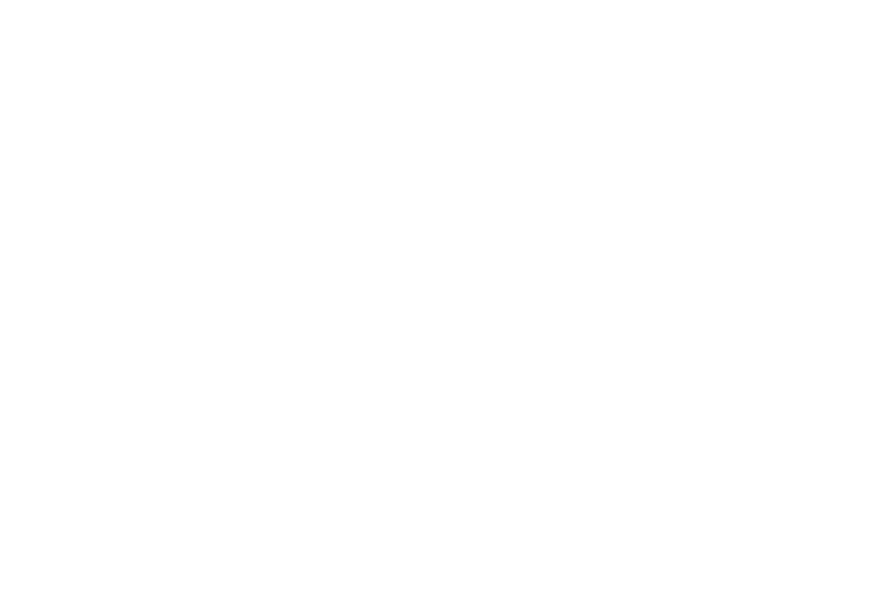
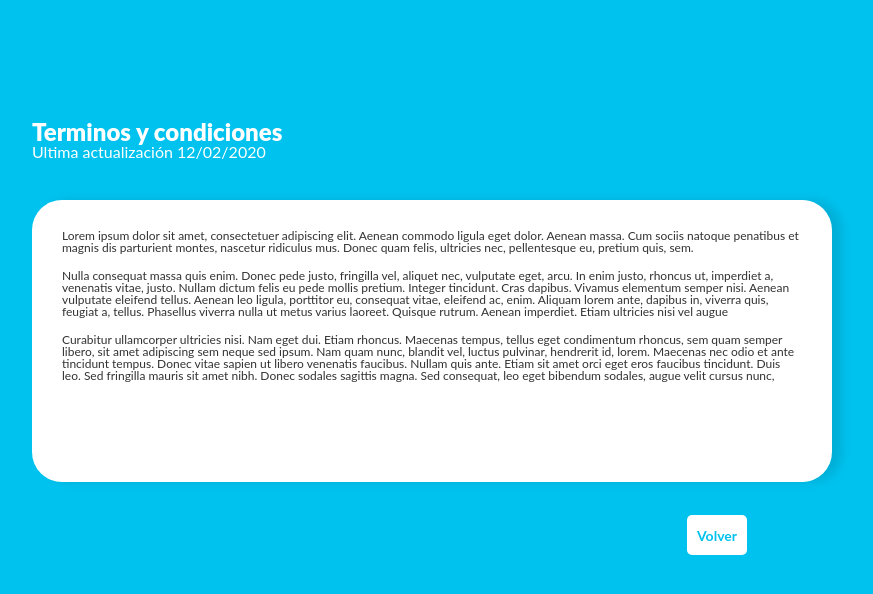
Before and after one commit to rooespinoza/wakapi-app, a Next.js app in the folder wakapi-app/: page /terms in a window 1280 px wide. Shown: the top 594 px of the page, without its empty margins (208-1081 px from the left). Built offline with nearby package versions, Linux system fonts and the light colour scheme.

Commit message:
Terminos y condiciones

```diff
--- a/wakapi-app/components/Button/button.module.scss
+++ b/wakapi-app/components/Button/button.module.scss
@@ -25,6 +25,18 @@
         font-family: "Lato", sans-serif;
         transition: all 0.6s cubic-bezier(0.01, 1.69, 0.99, 0.94);
     }
+    &.link {
+      cursor: pointer;
+      font-family: "Lato", sans-serif;
+      outline: none;
+      background-color: transparent;
+      color: $primaryColor;
+      font-size: 13px;
+      max-width: 100%;
+      border: none;
+      margin: 0px;
+    }
+
 }
 
 @media (min-width: 360px) {
--- a/wakapi-app/components/Button/index.jsx
+++ b/wakapi-app/components/Button/index.jsx
@@ -2,10 +2,11 @@
 import classnames from 'classnames'
 import styles from './button.module.scss'
 
-const Button = ({ children, primary,secondary,type,disabled,onClick}) => {
+const Button = ({ children, primary,secondary,link,type,disabled,onClick}) => {
   const buttonClass = classnames({
     primary,
-    secondary
+    secondary,
+    link
   })
   return <button className={styles[buttonClass]} onClick={onClick} type={type} disabled={disabled} >{children}</button>
 }
--- a/wakapi-app/pages/terms/index.jsx
+++ b/wakapi-app/pages/terms/index.jsx
@@ -1,10 +1,38 @@
+import Link from 'next/link'
+import Button from '../../components/Button'
 import React, { Fragment, useEffect, useState } from 'react'
 import styles from './terms.module.scss'
+import Head from '../../components/head'
 
 
 export const Terms = ({}) =>{
 return(
     <Fragment>
+        <Head title='Terminos y condiciones'></Head>
+    <div className={styles.terms__container}>
+        <div className={styles.title__container}>
+            <h1>Terminos y condiciones</h1>
+            <h2>Ultima actualización 12/02/2020</h2>
+        </div>
+        <div className={styles.text__container}>
+            <p>
+            Lorem ipsum dolor sit amet, consectetuer adipiscing elit. Aenean commodo ligula eget dolor. Aenean massa. Cum sociis natoque penatibus et magnis dis parturient montes, nascetur ridiculus mus. Donec quam felis, ultricies nec, pellentesque eu, pretium quis, sem.
+            </p>
+            <br/>
+            <p>
+            Nulla consequat massa quis enim. Donec pede justo, fringilla vel, aliquet nec, vulputate eget, arcu. In enim justo, rhoncus ut, imperdiet a, venenatis vitae, justo. Nullam dictum felis eu pede mollis pretium. Integer tincidunt. Cras dapibus. Vivamus elementum semper nisi. Aenean vulputate eleifend tellus. Aenean leo ligula, porttitor eu, consequat vitae, eleifend ac, enim. Aliquam lorem ante, dapibus in, viverra quis, feugiat a, tellus. Phasellus viverra nulla ut metus varius laoreet. Quisque rutrum. Aenean imperdiet. Etiam ultricies nisi vel augue
+            </p>
+            <br/>
+            <p>
+            Curabitur ullamcorper ultricies nisi. Nam eget dui. Etiam rhoncus. Maecenas tempus, tellus eget condimentum rhoncus, sem quam semper libero, sit amet adipiscing sem neque sed ipsum. Nam quam nunc, blandit vel, luctus pulvinar, hendrerit id, lorem. Maecenas nec odio et ante tincidunt tempus. Donec vitae sapien ut libero venenatis faucibus. Nullam quis ante. Etiam sit amet orci eget eros faucibus tincidunt. Duis leo. Sed fringilla mauris sit amet nibh. Donec sodales sagittis magna. Sed consequat, leo eget bibendum sodales, augue velit cursus nunc,
+            </p>
+            <Link href='/'>
+            <Button secondary >Volver</Button>
+            </Link>
+        </div>
+
+
+    </div>
     </Fragment>
 )
 }
--- a/wakapi-app/pages/terms/terms.module.scss
+++ b/wakapi-app/pages/terms/terms.module.scss
@@ -0,0 +1,71 @@
+@import "../../sass/variables.scss";
+
+.title__container{
+    margin-top: 120px;
+    margin-left: $margin;
+    font-family: "Lato", sans-serif;
+}
+.text__container{
+    margin-top: 40px;
+    background-color: white;
+    border-top-left-radius: 30px;
+    border-top-right-radius: 30px;
+    padding: $margin;
+    box-shadow: 10px 0px 10px rgba($color: #000000, $alpha: 0.1);
+    padding-bottom: 100px;
+    button{
+        position: fixed;
+        bottom: 20px;
+        right: 20px;
+    }
+}
+
+@media (min-width: 360px) {
+
+}
+@media (min-width: 480px) {
+    .text__container{
+        margin-left: 10%;
+        margin-right: 10%;
+        border-radius: 30px;
+        button{
+            right: 10%;
+            bottom: 10%;
+        }
+    }
+    .title__container{
+        margin-left: 10%;
+    }
+}
+@media (min-width: 720px) {
+    .terms__container{
+        max-width: 1000px;
+        display: flex;
+        flex-direction: column;
+        margin-left: auto;
+        margin-right: auto;
+    }
+
+}
+@media (min-width: 1023px) {
+    .text__container{
+        button{
+            right: 20%;
+            bottom: 30%;
+        }
+    }
+}
+@media (min-width: 1280px) {
+    .text__container{
+        button{
+            right: 25%;
+        }
+    }
+}
+@media (min-width: 1600px) {
+    .text__container{
+        button{
+            right: 30%;
+        }
+    }
+}
```
Also changed, not shown: wakapi-app/pages/index.js (+8 -2 lines).
